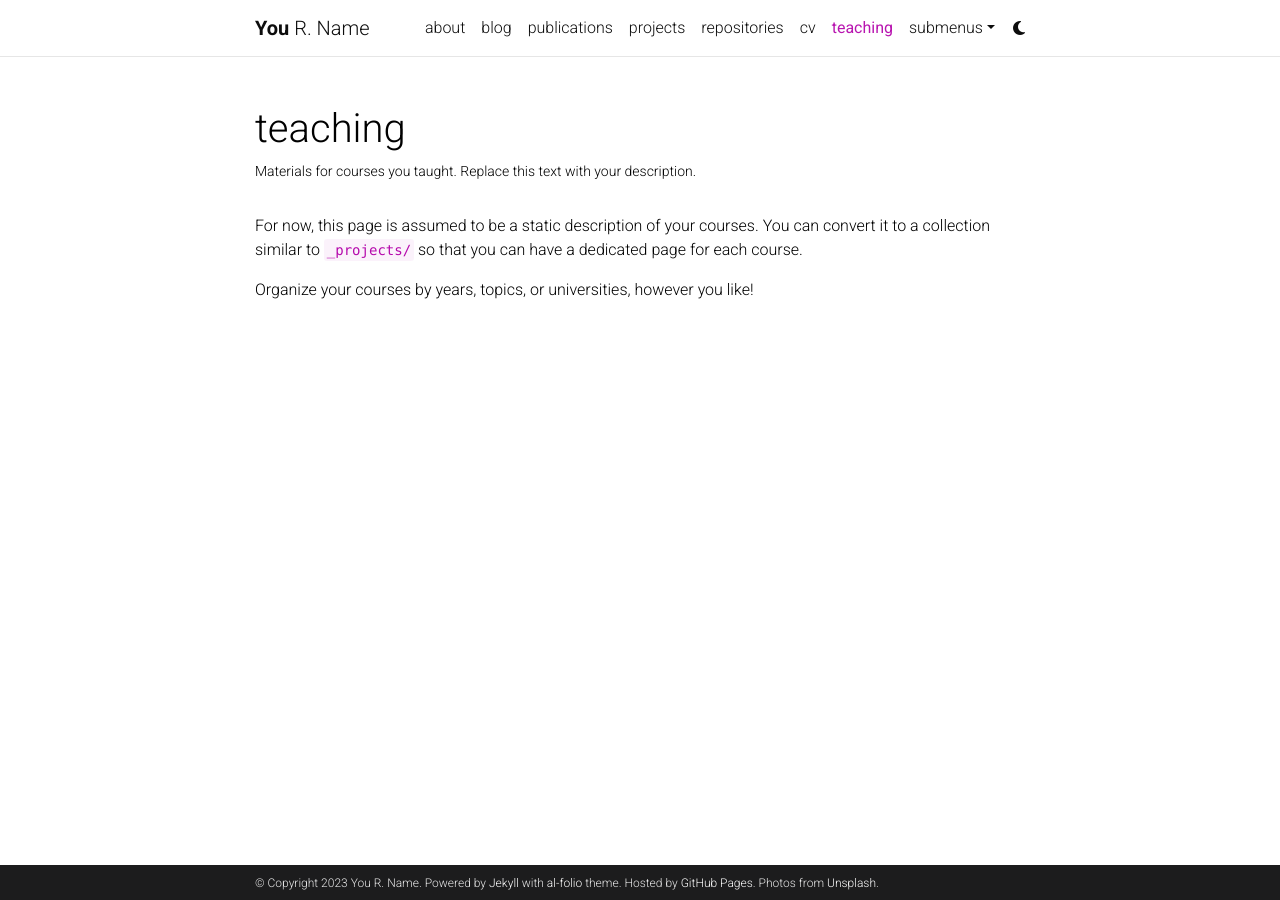
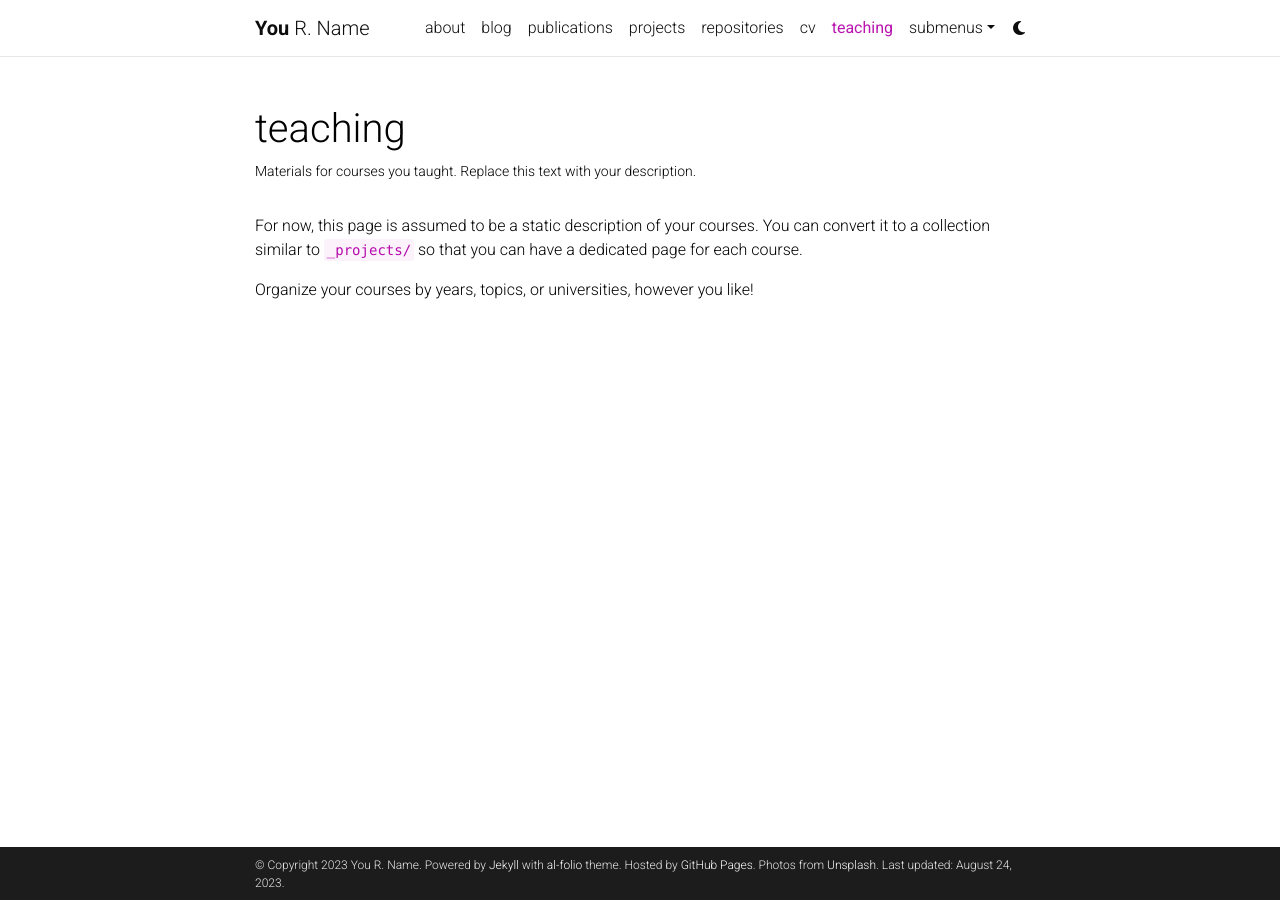
Before and after one commit to saemi410/saemi410.github.io, a Jekyll site: the page built from _pages/teaching.md, in a window 1280 px wide. Built offline with Jekyll 4.4.1, drawn with Linux system fonts in a browser that asks for light colours; comment, search, counter and statistics services are not loaded; a style sheet for code colours, icons or effects is not loaded; some of the changed lines change nothing that is shown.

Commit message:
change url

```diff
--- a/_config.yml
+++ b/_config.yml
@@ -18,9 +18,9 @@
 lang: en # the language of your site (for example: en, fr, cn, ru, etc.)
 icon: ⚛️  # the emoji used as the favicon (alternatively, provide image name in /assets/img/)
 
-url: https://alshedivat.github.io # the base hostname & protocol for your site
-baseurl: /al-folio # the subpath of your site, e.g. /blog/
-last_updated: false # set to true if you want to display last updated in the footer
+url: https://saemi410.github.io # the base hostname & protocol for your site
+baseurl:  # the subpath of your site, e.g. /blog/
+last_updated: true # set to true if you want to display last updated in the footer
 impressum_path:  # set to path to include impressum link in the footer, use the same path as permalink in a page, helps to conform with EU GDPR
 
 # -----------------------------------------------------------------------------
```
